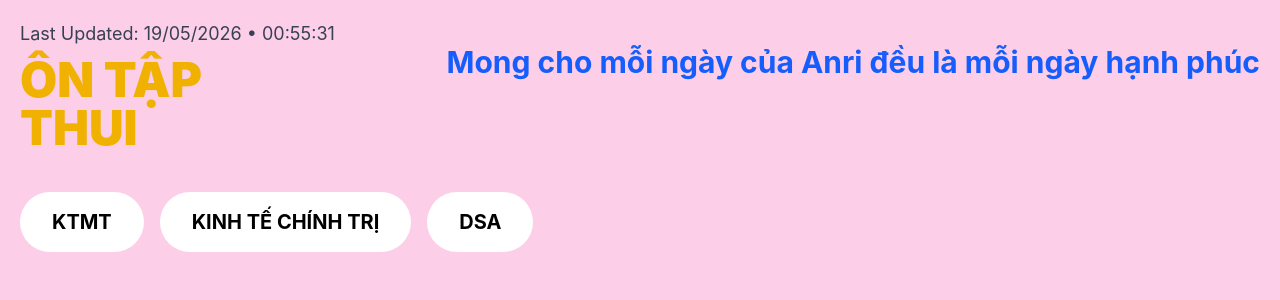
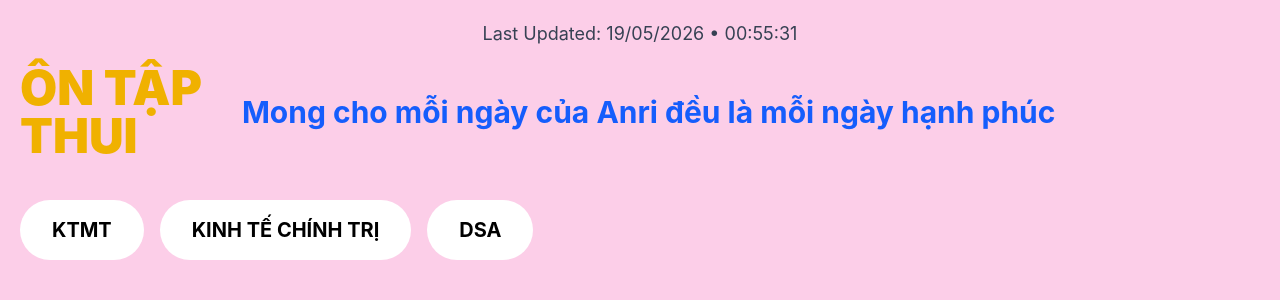
Before and after one commit to binhdangiuu/binanri, a React (Vite) app: page / in a window 1280 px wide. Shown: the top 300 px of the page. Built offline with nearby package versions, Linux system fonts and the light colour scheme.

Commit message:
add save progress and question context

```diff
--- a/src/App.jsx
+++ b/src/App.jsx
@@ -232,15 +232,15 @@ export default function App() {
 
     <div className="min-h-screen bg-pink-200 p-5">
 
-      {/* HEADER */}
-      <div className="flex justify-between items-start mb-10">
-
-        {/* LEFT */}
-        <div>
-
-          <p className="text-gray-700 text-lg mb-2">
+          {/* LAST UPDATED */}
+      <div className="text-center mb-4">
+        <p className="text-gray-700 text-lg">
           Last Updated: 19/05/2026 • 00:55:31
         </p>
+      </div>
+
+      {/* HEADER */}
+      <div className="flex items-center gap-10 mb-10">
 
         <h1 className="text-5xl font-black text-yellow-500 leading-none">
           ÔN TẬP
@@ -248,10 +248,7 @@ export default function App() {
           THUI
         </h1>
 
-        </div>
-
-        {/* RIGHT */}
-        <div className="text-3xl font-bold text-blue-600 mt-6">
+        <div className="text-3xl font-bold text-blue-600">
           Mong cho mỗi ngày của Anri đều là mỗi ngày hạnh phúc
         </div>
 
```
Lines whose indentation alone changed are shown as unchanged.
